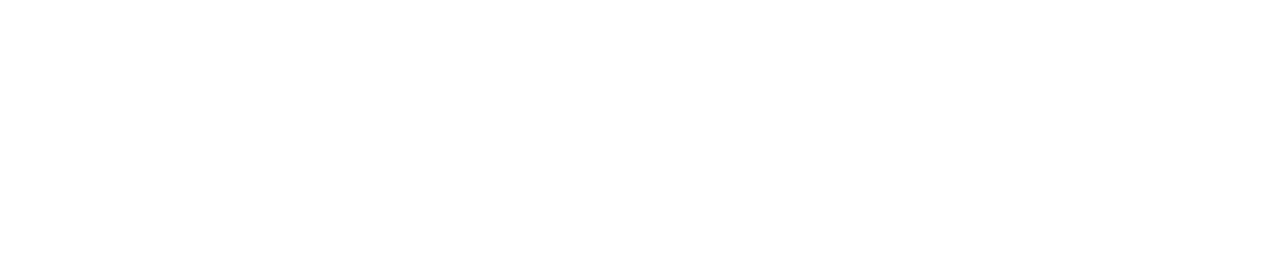
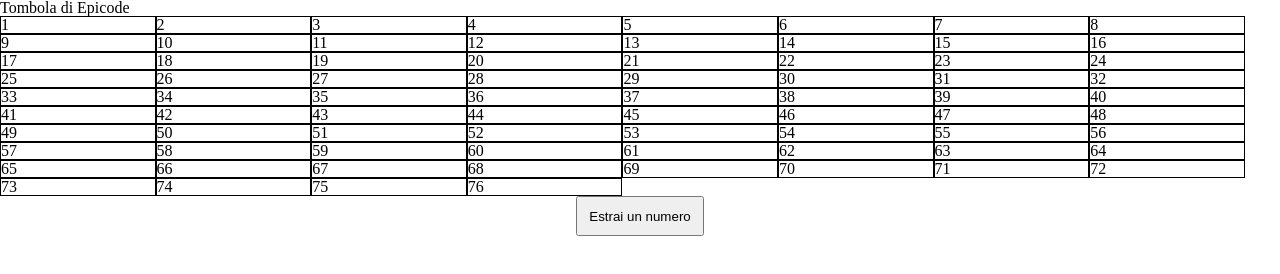
Before and after one commit to DiegoBas17/U1-S3-L4, a plain HTML site: page index.html in a window 1280 px wide. Drawn offline with Linux system fonts and the light colour scheme.

Commit message:
creata la tabella, il button e levento estrazione random

```diff
--- a/index.html
+++ b/index.html
@@ -4,9 +4,20 @@
     <meta charset="UTF-8" />
     <meta name="viewport" content="width=device-width, initial-scale=1.0" />
     <title>Document</title>
+    <link rel="stylesheet" href="./reset.css" />
     <link rel="stylesheet" href="./style.css" />
   </head>
   <body>
+    <header>
+      <h1>Tombola di Epicode</h1>
+    </header>
+    <main id="allTabel">
+      <!-- sara il contenitore dei tutto quello che sar' la tabella -->
+      <section id="tabel"></section>
+      <!-- contenitore della tabella -->
+      <section id="sectionButton"></section>
+      <!-- contenitore del bottone -->
+    </main>
     <script src="./script.js"></script>
   </body>
 </html>
--- /dev/null
+++ b/reset.css
@@ -0,0 +1,35 @@
+/* CSS Reset */
+html, body, div, span, applet, object, iframe, h1, h2, h3, h4, h5, h6, p, blockquote, pre, a, abbr, acronym, address, big, cite, code, del, dfn, em, img, ins, kbd, q, s, samp, small, strike, strong, sub, sup, tt, var, b, u, i, center, dl, dt, dd, ol, ul, li, fieldset, form, label, legend, table, caption, tbody, tfoot, thead, tr, th, td, article, aside, canvas, details, embed, figure, figcaption, footer, header, hgroup, menu, nav, output, ruby, section, summary, time, mark, audio, video {
+    margin: 0;
+    padding: 0;
+    border: 0;
+    font-size: 100%;
+    font: inherit;
+    vertical-align: baseline;
+}
+
+article, aside, details, figcaption, figure, footer, header, hgroup, menu, nav, section {
+    display: block;
+}
+
+body {
+    line-height: 1;
+}
+
+blockquote, q {
+    quotes: none;
+}
+
+blockquote:before, blockquote:after, q:before, q:after {
+    content: '';
+    content: none;
+}
+
+table {
+    border-collapse: collapse;
+    border-spacing: 0;
+}
+
+body {
+    -webkit-text-size-adjust: none;
+}
--- a/script.js
+++ b/script.js
@@ -1,6 +1,33 @@
+const mainAllTable = document.getElementById("allTabel");
+const sectionTable = document.getElementById("tabel");
+const sectionButton = document.getElementById("sectionButton");
+
 /* 1. creare una tabella da 76 celle, numerate da 1 a 76 */
+for (let index = 0; index <= 75; index++) {
+  const cellaTabel = document.createElement("div");
+  cellaTabel.classList.add("celleTabel");
+  const numeroTabel = document.createElement("h3");
+  cellaTabel.appendChild(numeroTabel);
+  sectionTable.appendChild(cellaTabel);
+  numeroTabel.innerText = index + 1;
+  console.log(cellaTabel);
+  console.log(numeroTabel);
+  console.log(index);
+}
+/* 2. crea un bottone per l'estrazione, il numero dovra essere random da 1 a 76 */
 
-/* 2. crea un bottone per l'estrazione, il numero dovra essere random da 1 a 76 */
+/* creazione del button */
+const buttonForExtraction = document.createElement("button");
+buttonForExtraction.innerText = "Estrai un numero";
+sectionButton.appendChild(buttonForExtraction);
+
+buttonForExtraction.addEventListener("click", function (event) {
+  Math.floor(Math.random() * 76) + 1;
+  console.log(Math.floor(Math.random() * 76) + 1);
+});
+/* function randomExtraction(max) {
+  });
+ */
 
 /* 3. dopo il clik del bottone evidenzia la cella corrispondente al numero cambiando il coloro o il bordo*/
 
--- a/style.css
+++ b/style.css
@@ -0,0 +1,17 @@
+
+.celleTabel {
+    border: solid 1px;
+    display: inline-block;
+    width: 12vw;
+}
+
+#sectionButton {
+    text-align: center;
+}
+
+section button {
+    text-align: center;
+    width: 10vw;
+    height: 5vh;
+    margin: auto;
+}
```
